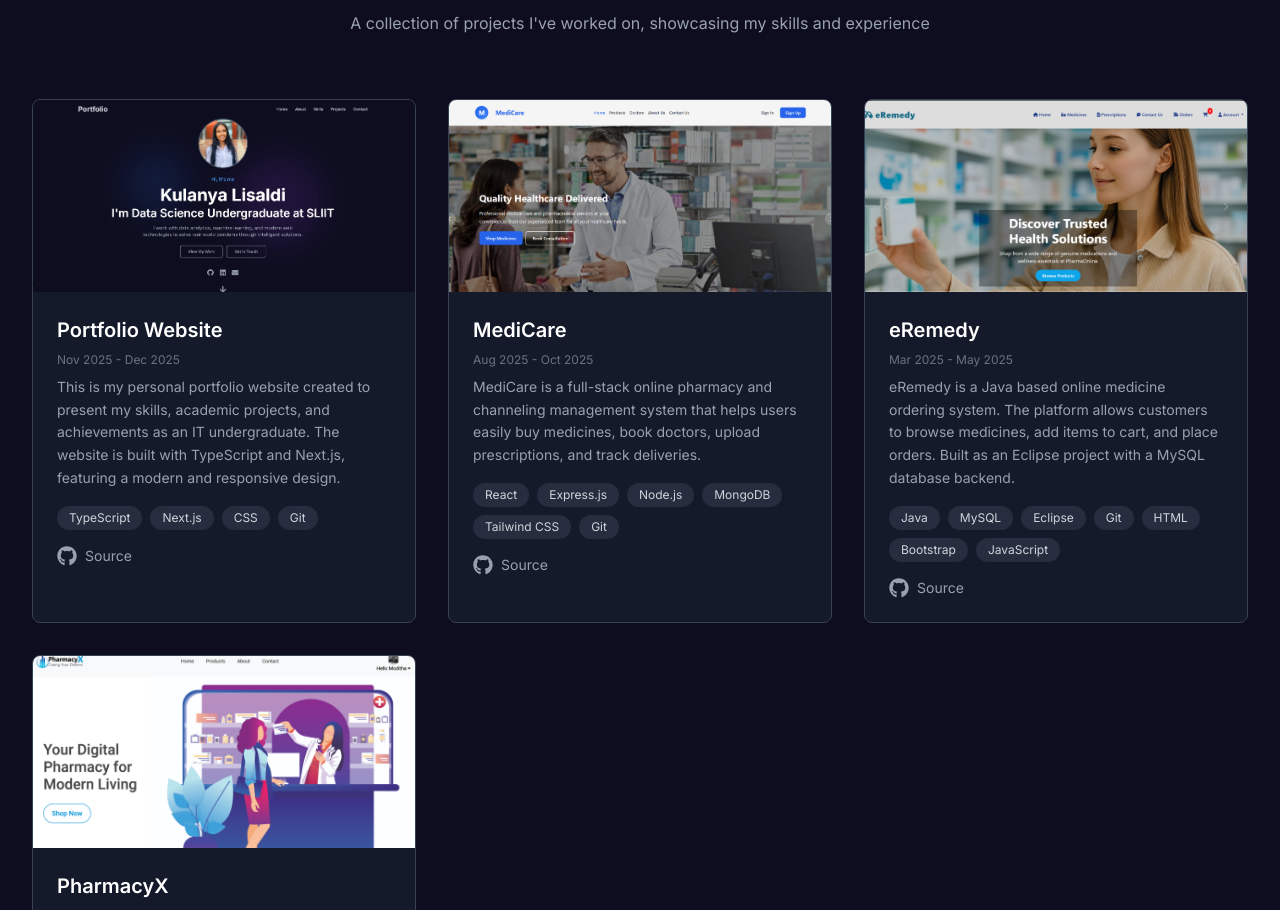
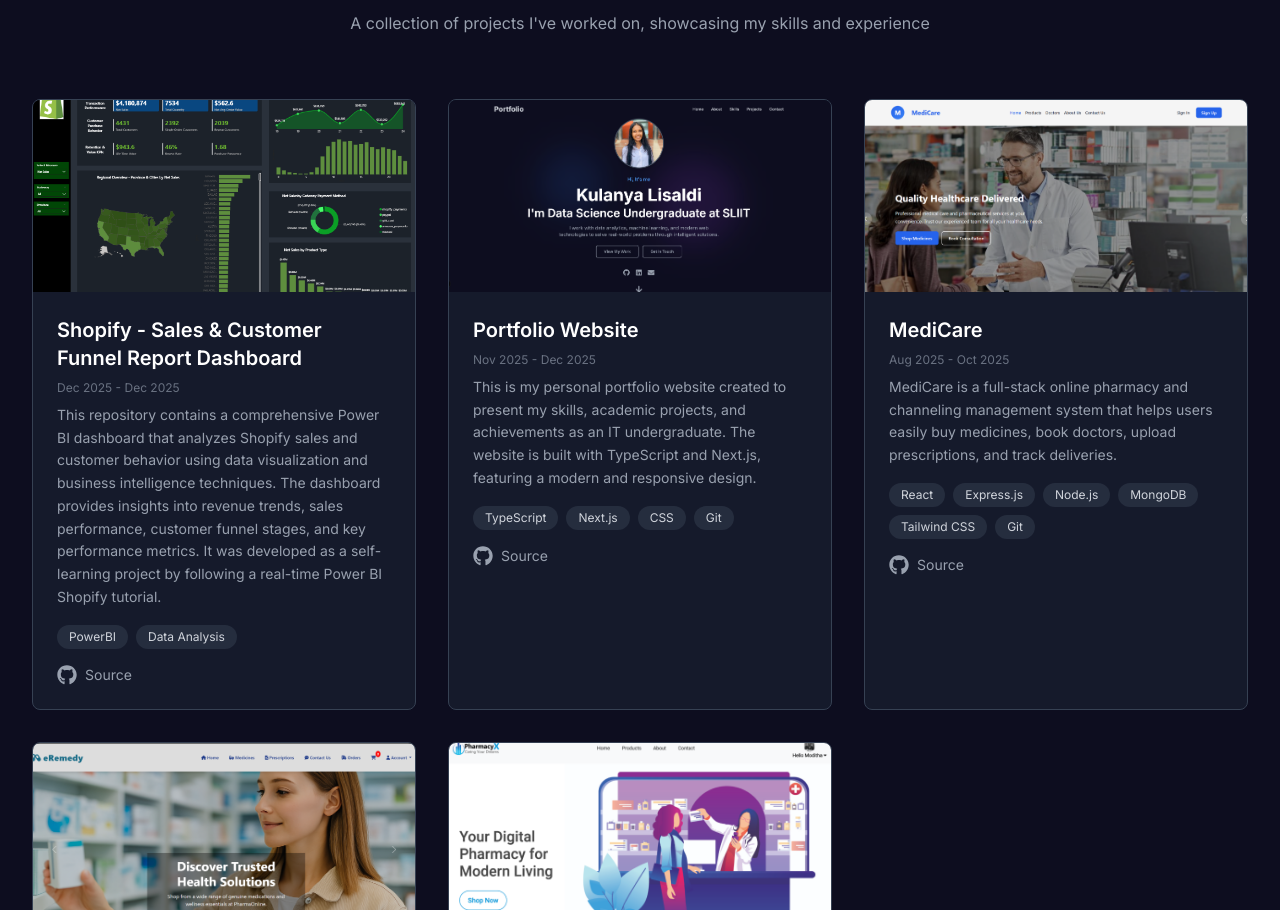
Before and after one commit to KulanyaLisaldi/Portfolio-Kulanya, a Next.js app: page / in a window 1280 px wide. Shown: the part 2463-3373 px from the top of the page. Built offline with nearby package versions, Linux system fonts and the light colour scheme; no server answers.

Commit message:
Update Project Section

```diff
--- a/components/Projects.tsx
+++ b/components/Projects.tsx
@@ -3,6 +3,15 @@
 
 const Projects = () => {
   const projects = [
+    {
+      title: 'Shopify - Sales & Customer Funnel Report Dashboard',
+      Date: 'Dec 2025 - Dec 2025',
+      description:
+        'This repository contains a comprehensive Power BI dashboard that analyzes Shopify sales and customer behavior using data visualization and business intelligence techniques. The dashboard provides insights into revenue trends, sales performance, customer funnel stages, and key performance metrics. It was developed as a self-learning project by following a real-time Power BI Shopify tutorial.',
+      technologies: ['PowerBI', 'Data Analysis'],
+      image: '/Dashboard.png',
+      github: 'https://github.com/KulanyaLisaldi/shopify-powerbi-dashboard',
+    },
     {
       title: 'Portfolio Website',
       Date: 'Nov 2025 - Dec 2025',
```
Also changed, not shown: public/Dashboard.png (added).
